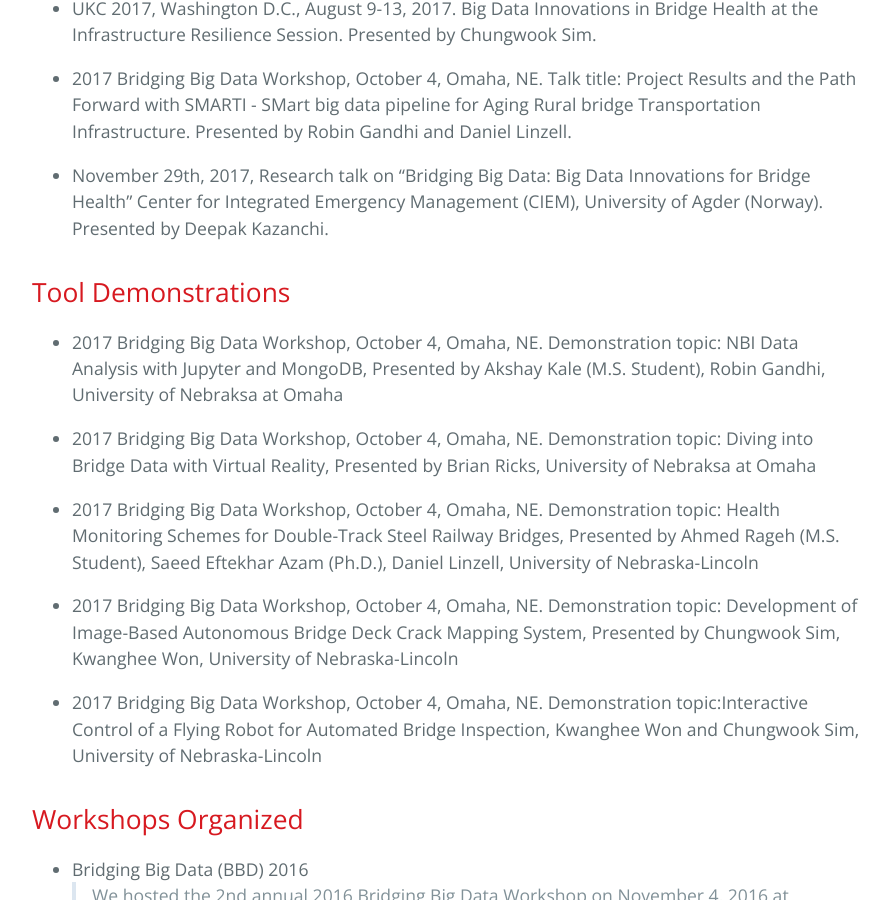
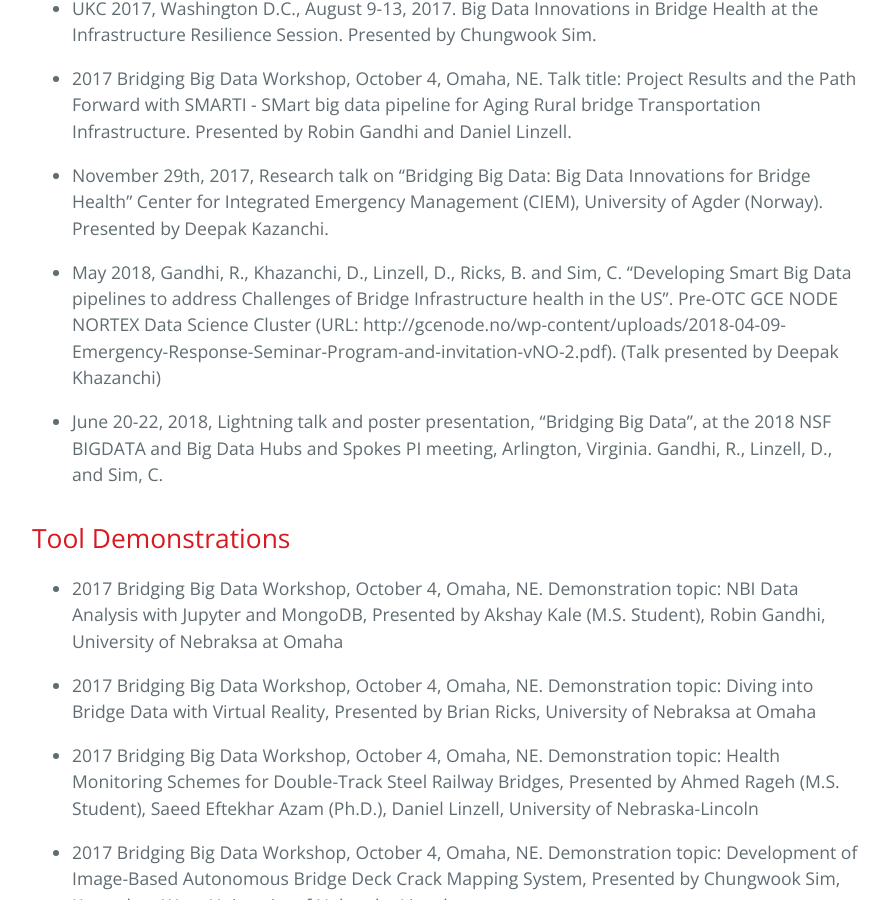
Before and after one commit to BridgingBigData/BridgingBigData.github.io, a Jekyll site: the page built from pages/presentations.md, in a window 1280 px wide and 900 px high, scrolled down 965 px. Shown: the whole window, without its empty margins (192-1081 px from the left). Built offline with Jekyll 4.4.1, drawn with Linux system fonts in a browser that asks for light colours; our own code applies the rules of GitHub Pages for plain Markdown files.

Commit message:
Update presentations.md

```diff
--- a/pages/presentations.md
+++ b/pages/presentations.md
@@ -18,6 +18,10 @@
 
  - November 29th, 2017, Research talk on “Bridging Big Data: Big Data Innovations for Bridge Health” Center for Integrated Emergency Management (CIEM), University of Agder (Norway). Presented by Deepak Kazanchi.
 
+ - May 2018, Gandhi, R., Khazanchi, D., Linzell, D., Ricks, B. and Sim, C. “Developing Smart Big Data pipelines to address Challenges of Bridge Infrastructure health in the US”. Pre-OTC GCE NODE NORTEX Data Science Cluster (URL: http://gcenode.no/wp-content/uploads/2018-04-09-Emergency-Response-Seminar-Program-and-invitation-vNO-2.pdf). (Talk presented by Deepak Khazanchi)
+
+- June 20-22, 2018, Lightning talk and poster presentation, "Bridging Big Data", at the 2018 NSF BIGDATA and Big Data Hubs and Spokes PI meeting, Arlington, Virginia. Gandhi, R., Linzell, D., and Sim, C.
+
 ## Tool Demonstrations
 
 - 2017 Bridging Big Data Workshop, October 4, Omaha, NE. Demonstration topic: NBI Data Analysis with Jupyter and MongoDB, Presented by Akshay Kale (M.S. Student), Robin Gandhi, University of Nebraksa at Omaha
```
